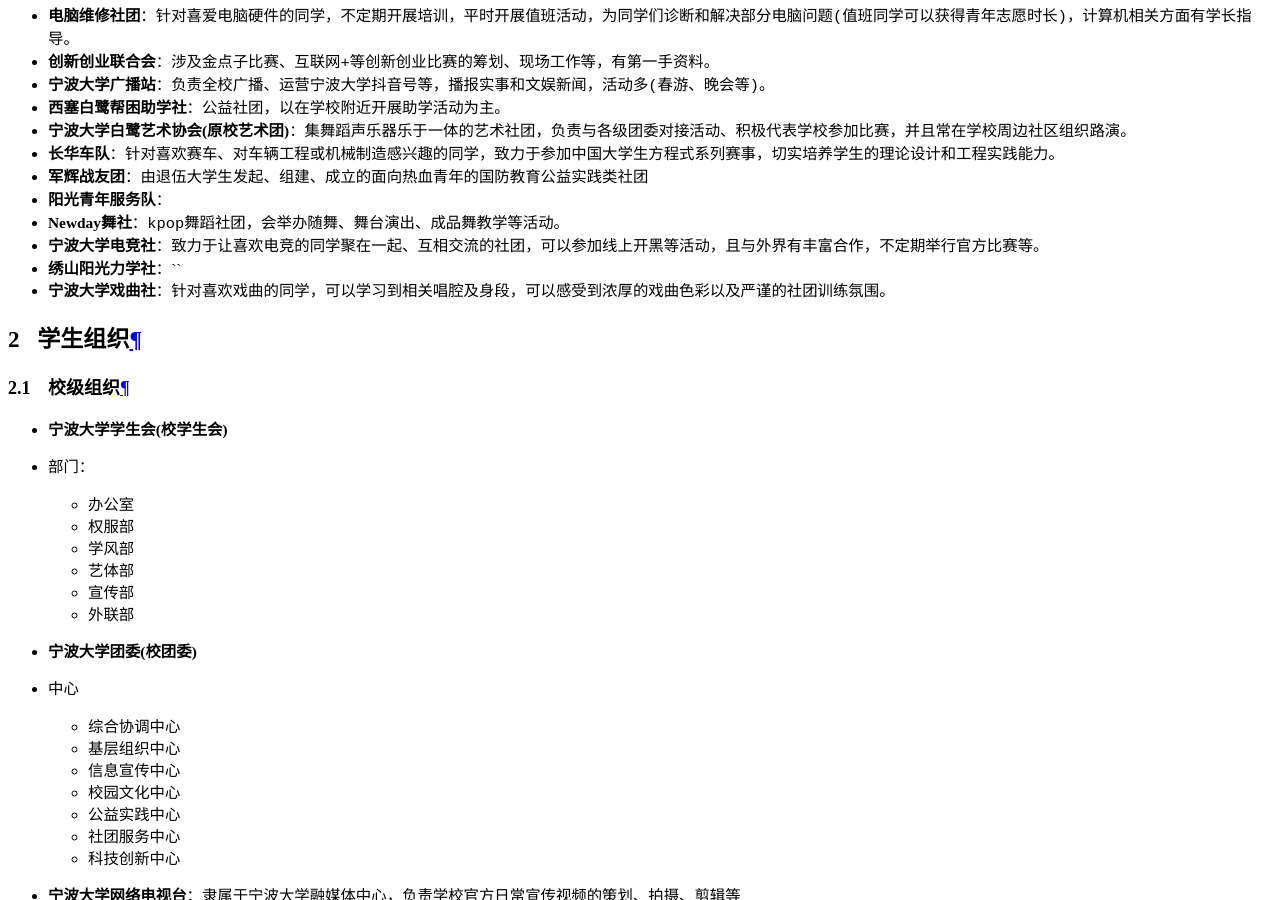
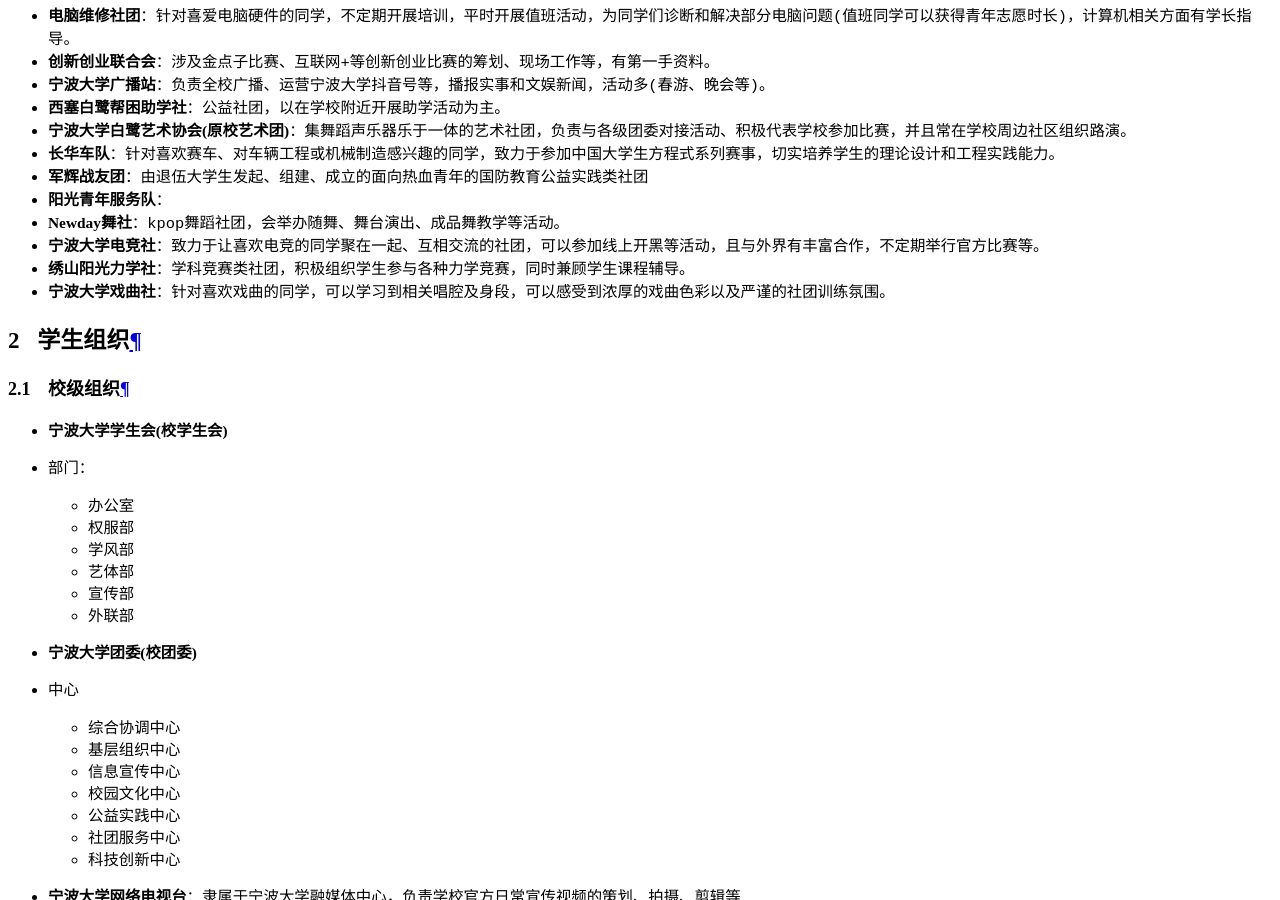
Before and after one commit to NBUComputerRepairClub/nbu-icicles, an MkDocs documentation site: the page built from docs/简介/百科.md, in a window 1280 px wide and 900 px high, scrolled down 15692 px. Built offline with MkDocs 1.6.1 and Material for MkDocs 9.7.7, drawn with Linux system fonts in a browser that asks for light colours; comment, search, counter and statistics services are not loaded.

Commit message:
fix：修改了阳光力学社简介

```diff
--- a/docs/简介/百科.md
+++ b/docs/简介/百科.md
@@ -13,7 +13,7 @@
 - **阳光青年服务队**：` `
 - **Newday舞社**：`kpop舞蹈社团，会举办随舞、舞台演出、成品舞教学等活动。`
 - **宁波大学电竞社**：`致力于让喜欢电竞的同学聚在一起、互相交流的社团，可以参加线上开黑等活动，且与外界有丰富合作，不定期举行官方比赛等。`
-- **绣山阳光力学社**：``
+- **绣山阳光力学社**：`学科竞赛类社团，积极组织学生参与各种力学竞赛，同时兼顾学生课程辅导。`
 - **宁波大学戏曲社**：`针对喜欢戏曲的同学，可以学习到相关唱腔及身段，可以感受到浓厚的戏曲色彩以及严谨的社团训练氛围。`
 
 ## 学生组织
```
